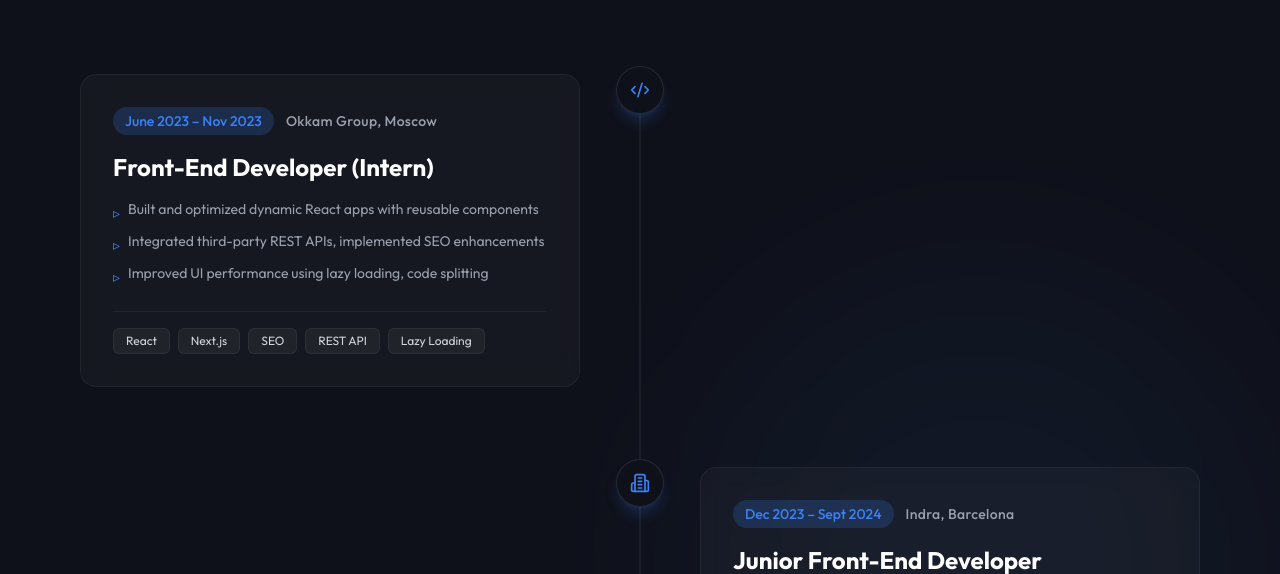
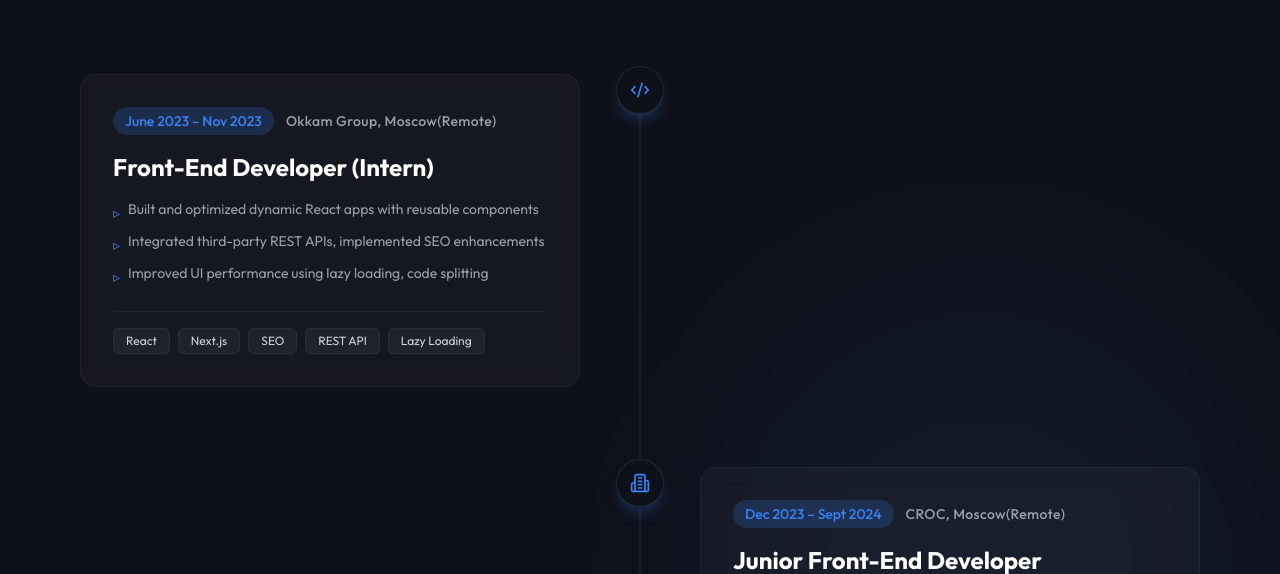
Before and after one commit to VV0AM1/iliaPortfolio, a Next.js app: page / in a window 1280 px wide. Shown: the part 3782-4356 px from the top of the page. Built offline with nearby package versions, Linux system fonts and the light colour scheme.

Commit message:
Update experience.tsx

```diff
--- a/data/experience.tsx
+++ b/data/experience.tsx
@@ -4,7 +4,7 @@ import { Code2, Building2, MonitorSmartphone } from "lucide-react";
 export const experiences: Experience[] = [
     {
         title: "Front-End Developer (Intern)",
-        company: "Okkam Group, Moscow",
+        company: "Okkam Group, Moscow(Remote)",
         date: "June 2023 – Nov 2023",
         description: [
             "Built and optimized dynamic React apps with reusable components",
@@ -16,7 +16,7 @@ export const experiences: Experience[] = [
     },
     {
         title: "Junior Front-End Developer",
-        company: "Indra, Barcelona",
+        company: "CROC, Moscow(Remote)",
         date: "Dec 2023 – Sept 2024",
         description: [
             "Led UI improvements and reduced page load by 18%",
```
